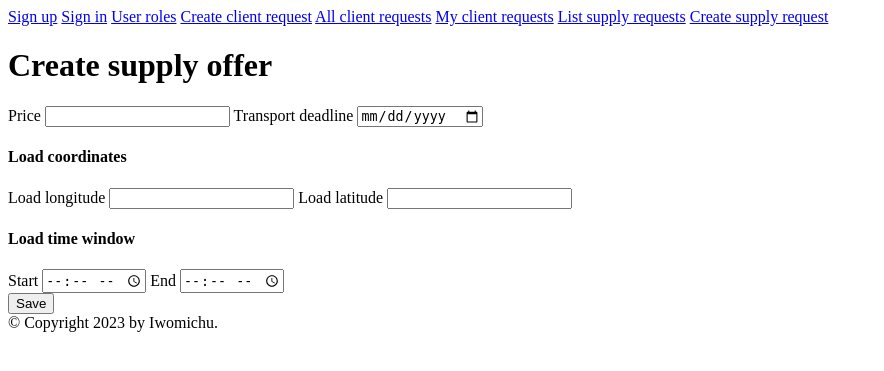
After one commit to Iwomichu/projekt-zaawansowane-wzorce-projektowe-i-architektoniczne, a FastAPI app: template templates/createSupplyOfferPage.html in a window 1280 px wide. The commit adds this page. Shown: the top 371 px of the page, without its empty margins (0-884 px from the left). Run offline with FastAPI, Linux system fonts and the light colour scheme; the template is opened without the code that fills it, so the values that code supplies are empty; parts of the project's set-up code (start-up, migrations or seed data) failed here and were passed over.

Commit message:
Create supply offer UI

```diff
--- /dev/null
+++ b/templates/createSupplyOfferPage.html
@@ -0,0 +1,28 @@
+{% extends "base.html" %}
+{% block title %}Edit user roles{% endblock %}
+{% block head %}
+{% endblock %}
+{% block content %}
+<h1>Create supply offer</h1>
+<form action="/supply/request/offer/create?supply_request_id={{supply_request_id}}" method="post">
+    <label for="price">Price</label>
+    <input type="number" name="price" id="price">
+    <label for="transport_deadline">Transport deadline</label>
+    <input type="date" name="transport_deadline" id="transport_deadline">
+    <div>
+        <h4>Load coordinates</h4>
+        <label for="source_longitude">Load longitude</label>
+        <input type="number" name="source_longitude" id="source_longitude">
+        <label for="source_longitude">Load latitude</label>
+        <input type="number" name="source_latitude" id="source_latitude">
+    </div>
+    <div>
+        <h4>Load time window</h4>
+        <label for="load_time_window_start">Start</label>
+        <input type="time" name="load_time_window_start" id="load_time_window_start">
+        <label for="load_time_window_end">End</label>
+        <input type="time" name="load_time_window_end" id="load_time_window_end">
+    </div>
+    <input type="submit" value="Save">
+</form>
+{% endblock %}
--- a/templates/listSupplyRequests.html
+++ b/templates/listSupplyRequests.html
@@ -21,7 +21,7 @@
         <td>{{supply_request.request_deadline}}</td>
         <td>
             {% if is_supplier %}
-            <a href="/supply/request/offer?supply_request_id={{supply_request.id}}">Make offer</a>
+            <a href="/supply/request/offer/create?supply_request_id={{supply_request.id}}">Make offer</a>
             {% endif %}
         </td>
     </tr>
```
Also changed, not shown: zwpa/routers/supply.py (+44 -1 lines).
